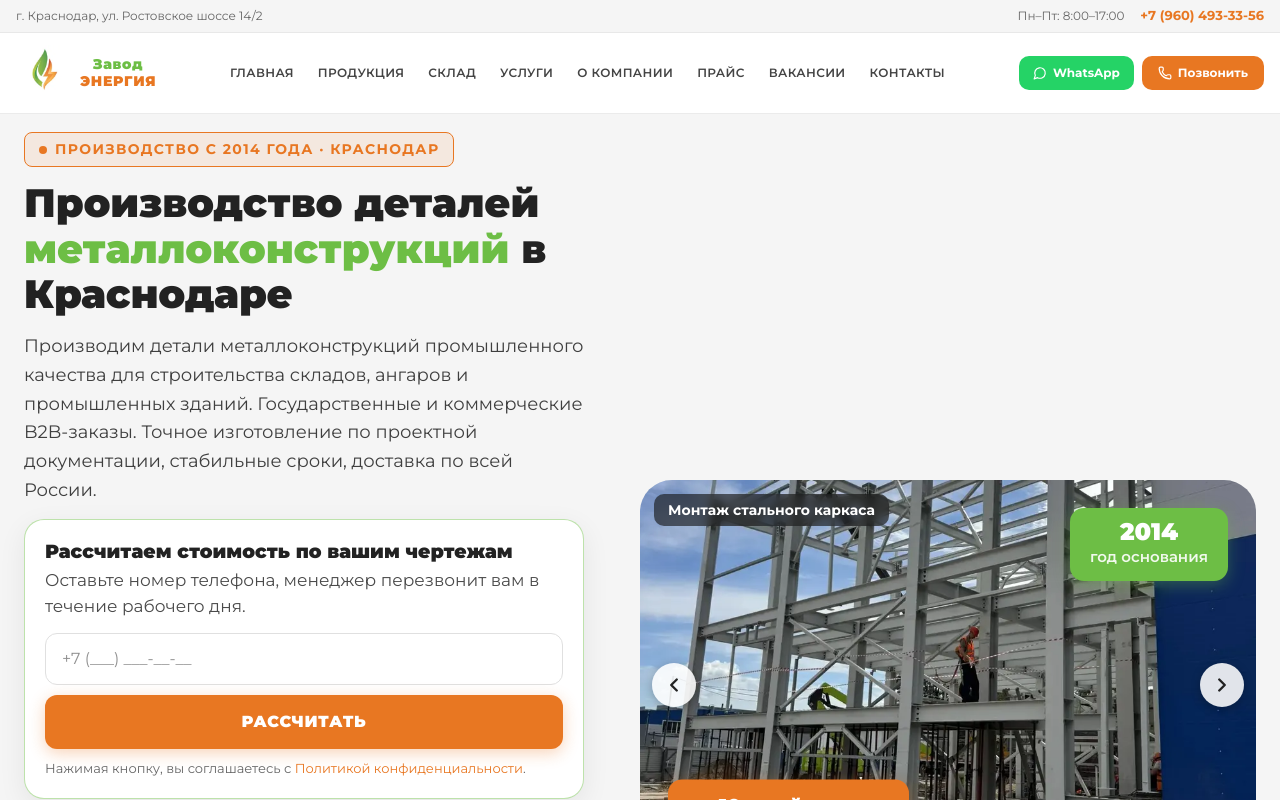
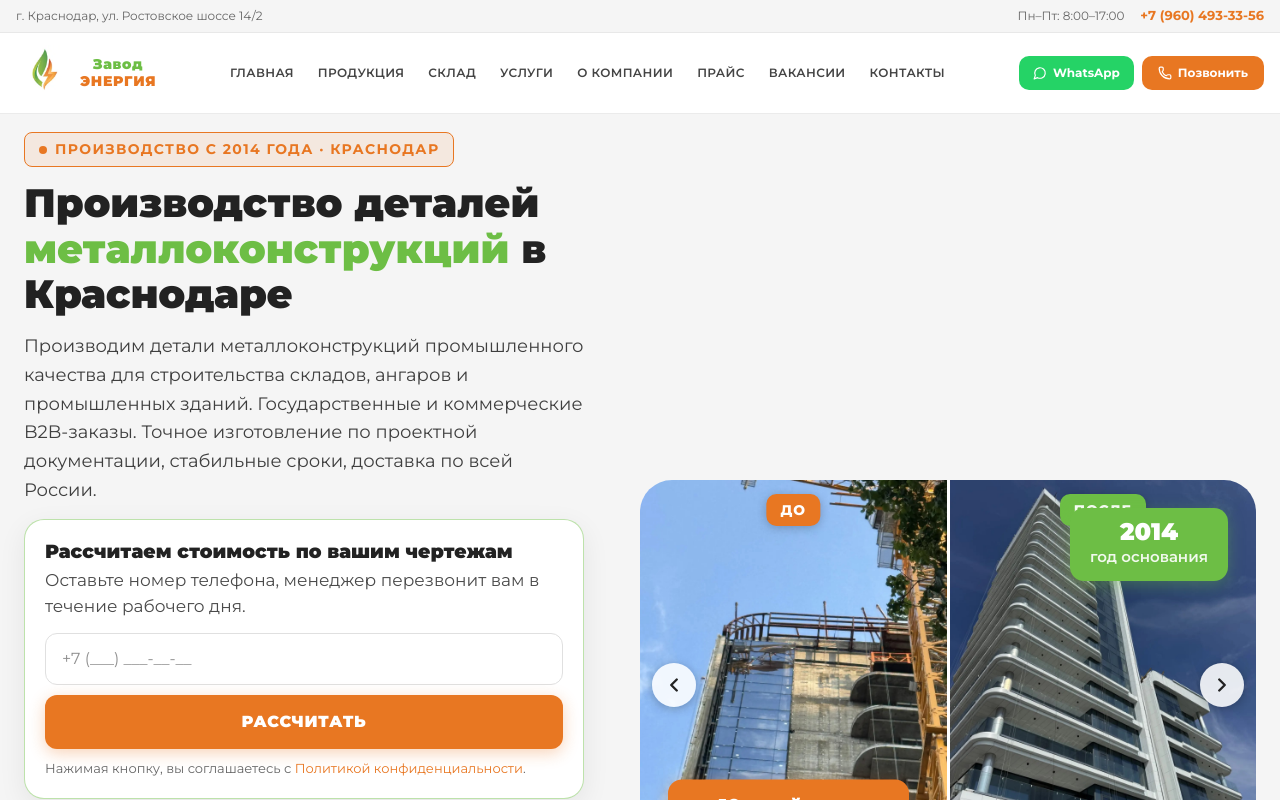
Before and after one commit to davidshaton2006-droid/energiya23.site, a React (Vite) app: page / in a window 1280 px wide. Both pictures are taken after a click on the button 674 px from the left and 685 px from the top of the page. Shown: the top 800 px of the page. Built offline with nearby package versions, Linux system fonts and the light colour scheme.

Commit message:
Главный экран: добавить кадр «До / После»

```diff
--- a/src/app/components/HeroSection.tsx
+++ b/src/app/components/HeroSection.tsx
@@ -66,7 +66,10 @@ export function HeroSection({ c = {} }: { c?: Partial<typeof HERO_DEFAULT> }) {
             width: "100%",
           }}
         >
-          <HeroSlider slides={orderSlides(H.first)} interval={5000} />
+          <HeroSlider
+            slides={orderSlides(H.first).filter((slide) => H.source === "hero" || slide.id !== "fasad-do-posle")}
+            interval={5000}
+          />
           {/* Floating badge top-right */}
           <div className="anim-float"
             style={{
--- a/src/app/components/HeroSlider.tsx
+++ b/src/app/components/HeroSlider.tsx
@@ -1,6 +1,18 @@
 import { useCallback, useEffect, useRef, useState } from "react";
 
-export type Slide = { id: string; caption: string; alt: string; w: number; h: number; wSm: number };
+export type Slide = {
+  id: string;
+  caption: string;
+  alt: string;
+  w: number;
+  h: number;
+  wSm: number;
+  kind?: "image" | "beforeAfter";
+  beforeSrc?: string;
+  afterSrc?: string;
+  beforeAlt?: string;
+  afterAlt?: string;
+};
 
 const css = `
 .hs { position: absolute; inset: 0; overflow: hidden; background: #E9ECEF; touch-action: pan-y; user-select: none; }
@@ -8,6 +20,14 @@ const css = `
 .hs-slide { position: absolute; inset: 0; opacity: 0; transition: opacity .8s ease; pointer-events: none; }
 .hs-slide.on { opacity: 1; z-index: 1; }
 .hs-slide img { width: 100%; height: 100%; object-fit: cover; display: block; }
+.hs-comparison { display: grid; grid-template-columns: 1fr 1fr; width: 100%; height: 100%; gap: 3px; background: #fff; }
+.hs-comparison-part { position: relative; min-width: 0; overflow: hidden; background: #E9ECEF; }
+.hs-comparison-part img { width: 100%; height: 100%; object-fit: cover; display: block; }
+.hs-ba-label { position: absolute; top: 14px; left: 50%; z-index: 2; transform: translateX(-50%); padding: 7px 14px; border-radius: 10px;
+  color: #fff; font: 800 14px/1.3 Montserrat, sans-serif; letter-spacing: .06em; text-transform: uppercase; box-shadow: 0 2px 10px rgba(0,0,0,.22); }
+.hs-ba-label.before { background: #E87722; }
+.hs-ba-label.after { background: #6DBE45; }
+.hs-status { position: absolute; width: 1px; height: 1px; padding: 0; margin: -1px; overflow: hidden; clip: rect(0,0,0,0); white-space: nowrap; border: 0; }
 .hs-cap { position: absolute; top: 14px; left: 14px; z-index: 3; max-width: calc(100% - 150px); padding: 7px 14px; border-radius: 10px;
   background: rgba(20,20,20,.62); color: #fff; font: 700 14px/1.3 Montserrat, sans-serif; backdrop-filter: blur(4px); }
 .hs-btn { position: absolute; top: 50%; z-index: 3; width: 44px; height: 44px; margin-top: -22px; border: 0; border-radius: 50%; cursor: pointer;
@@ -24,6 +44,8 @@ const css = `
   .hs-btn { width: 36px; height: 36px; margin-top: -18px; } .hs-btn svg { width: 18px; height: 18px; }
   .hs-btn.prev { left: 8px; } .hs-btn.next { right: 8px; }
   .hs-cap { top: 10px; left: 10px; font-size: 12px; padding: 5px 10px; max-width: calc(100% - 20px); }
+  .hs-ba-label { top: 10px; font-size: 11px; padding: 5px 10px; }
+  .hs-comparison { gap: 2px; }
   .hs-foot { padding: 0 8px 10px; }
 }
 @media (prefers-reduced-motion: reduce) { .hs-slide { transition: none; } }
@@ -93,6 +115,32 @@ export function HeroSlider({ slides, interval = 5000 }: { slides: Slide[]; inter
       {slides.map((s, i) =>
         near(i) ? (
           <div key={s.id} className={i === active ? "hs-slide on" : "hs-slide"} aria-hidden={i !== active}>
+            {s.kind === "beforeAfter" ? (
+              <div className="hs-comparison">
+                <div className="hs-comparison-part">
+                  <img
+                    src={s.beforeSrc}
+                    width={s.w}
+                    height={s.h}
+                    alt={s.beforeAlt}
+                    decoding="async"
+                    {...(i === 0 ? { fetchpriority: "high" } : {})}
+                  />
+                  <span className="hs-ba-label before">До</span>
+                </div>
+                <div className="hs-comparison-part">
+                  <img
+                    src={s.afterSrc}
+                    width={s.w}
+                    height={s.h}
+                    alt={s.afterAlt}
+                    decoding="async"
+                    {...(i === 0 ? { fetchpriority: "high" } : {})}
+                  />
+                  <span className="hs-ba-label after">После</span>
+                </div>
+              </div>
+            ) : (
               <img
                 src={`/img/slides/${s.id}.webp`}
                 srcSet={`/img/slides/${s.id}-sm.webp ${s.wSm}w, /img/slides/${s.id}.webp ${s.w}w`}
@@ -103,11 +151,16 @@ export function HeroSlider({ slides, interval = 5000 }: { slides: Slide[]; inter
                 decoding="async"
                 {...(i === 0 ? { fetchpriority: "high" } : {})}
               />
+            )}
           </div>
         ) : null,
       )}
 
+      {slides[active].kind === "beforeAfter" ? (
+        <div className="hs-status" aria-live="polite">{slides[active].caption}</div>
+      ) : (
         <div className="hs-cap" aria-live="polite">{slides[active].caption}</div>
+      )}
 
       {n > 1 && (
         <>
--- a/src/app/pages/slides.js
+++ b/src/app/pages/slides.js
@@ -1,6 +1,19 @@
-// Фото для галереи первого экрана (главная и страницы услуг). Все кадры горизонтальные (3:2), подобраны из фото производства,
-// объектов и презентации компании. Файлы: public/img/slides/<id>.webp (крупный) и <id>-sm.webp (для телефонов).
+// Фото для галереи первого экрана (главная и страницы услуг).
+// Обычные кадры горизонтальные (3:2); beforeAfter объединяет две фотографии в одном кадре.
 export const SLIDES = [
+  {
+    id: "fasad-do-posle",
+    kind: "beforeAfter",
+    caption: "Объект до и после завершения фасадных работ",
+    alt: "Сравнение объекта до и после завершения фасадных работ",
+    w: 1440,
+    h: 1920,
+    wSm: 720,
+    beforeSrc: "/img/slides/fasad-before.jpg",
+    afterSrc: "/img/slides/fasad-after.jpg",
+    beforeAlt: "Объект до завершения фасадных работ",
+    afterAlt: "Объект после завершения фасадных работ",
+  },
   { id: "karkas-montazh", caption: "Монтаж стального каркаса", alt: "Монтаж стального каркаса — ООО ЭНЕРГИЯ", w: 960, h: 640, wSm: 480 },
   { id: "svarka-dugi", caption: "Сварка металлоконструкций", alt: "Сварка металлоконструкций — ООО ЭНЕРГИЯ", w: 908, h: 605, wSm: 480 },
   { id: "karkas-logistika", caption: "Каркас логистического центра", alt: "Каркас логистического центра — ООО ЭНЕРГИЯ", w: 960, h: 640, wSm: 480 },
```
Also changed, not shown: public/img/slides/fasad-after.jpg (added), public/img/slides/fasad-before.jpg (added). Lines whose indentation alone changed are shown as unchanged.
